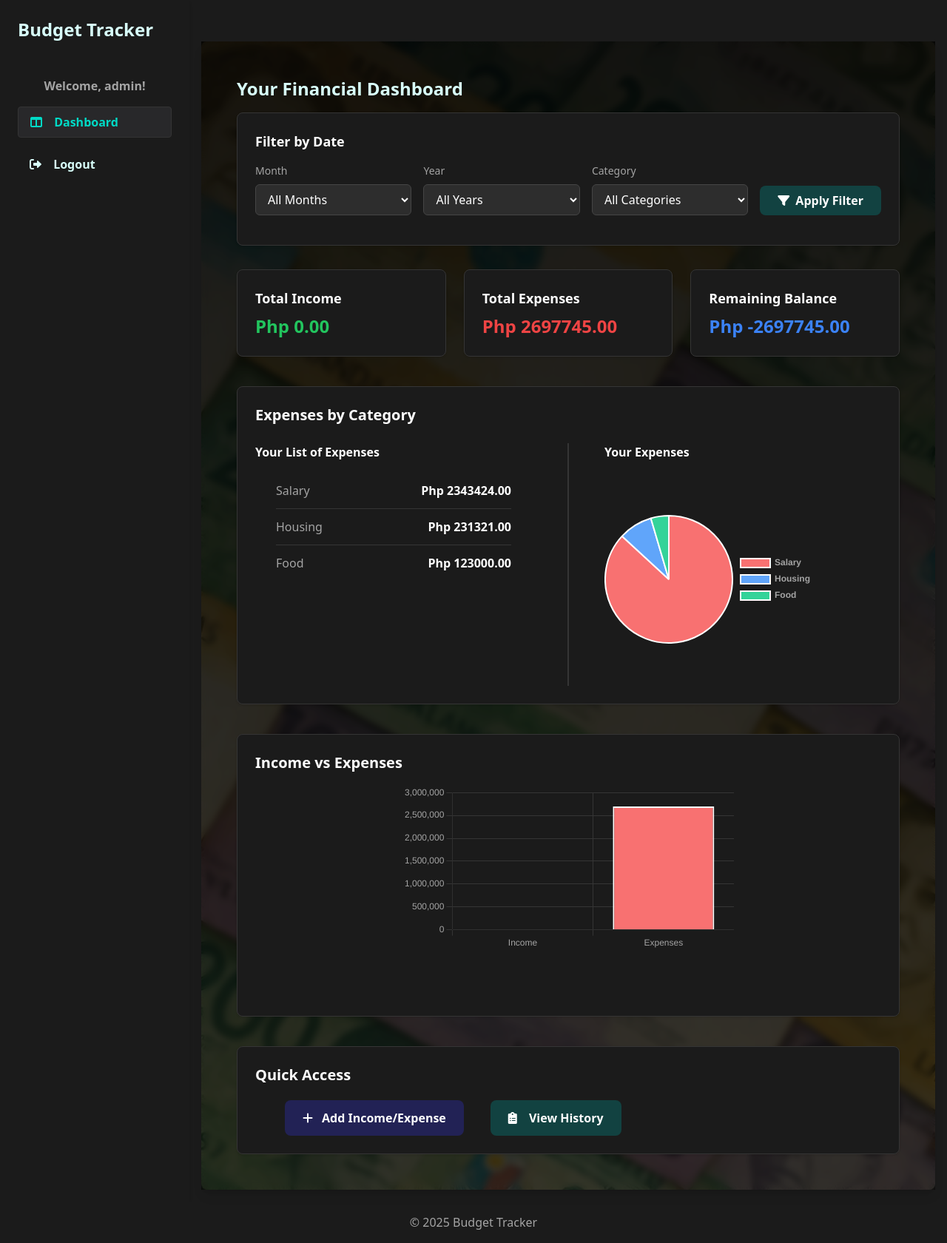
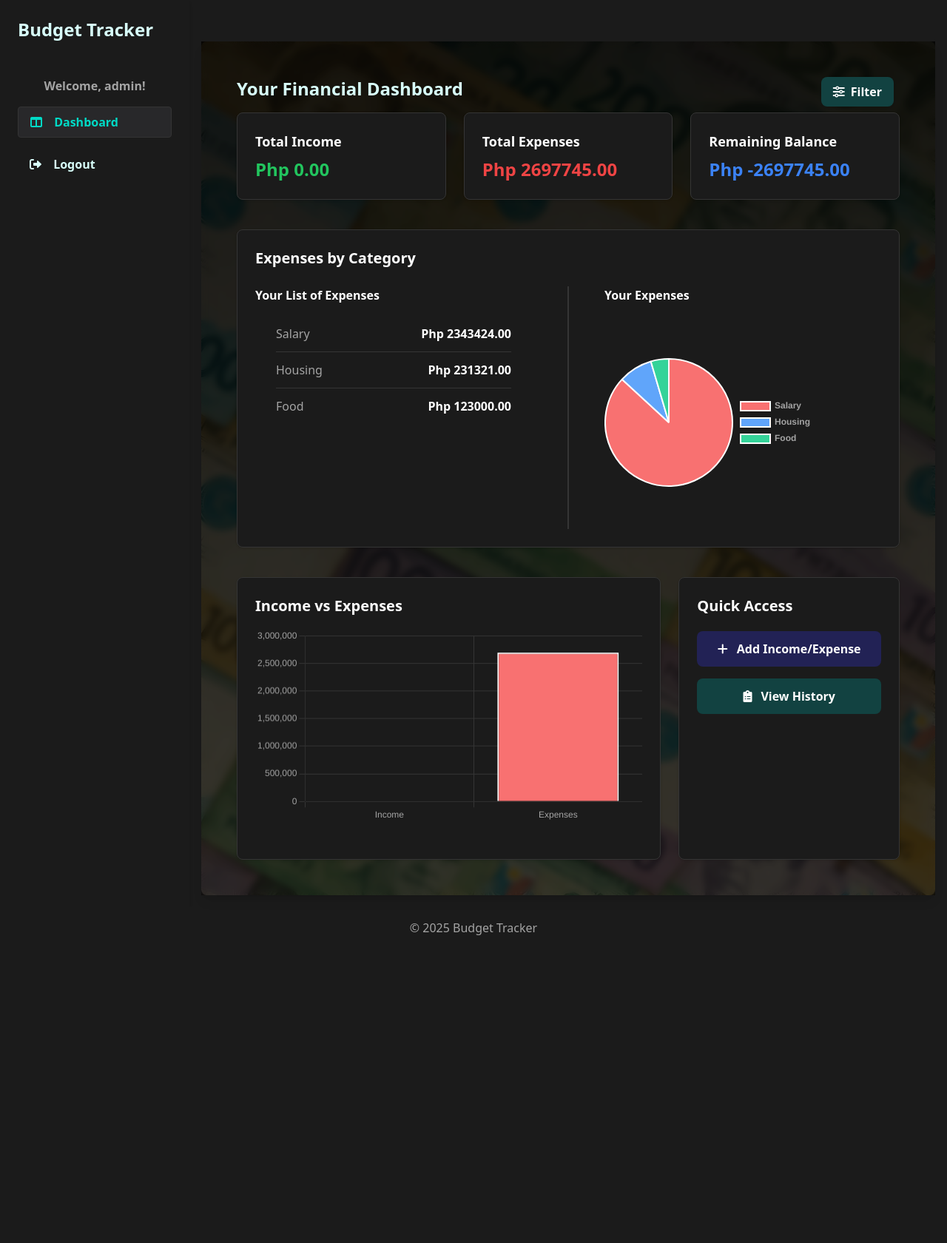
Before and after one commit to clareenz/budget_tracker, a Django app: page /dashboard/ in a window 1280 px wide. Shown: the whole page at 74% size. After the commit the page ends 1264 px from the top, so only its background shows below. Run offline with Django 5.2, Linux system fonts and the light colour scheme; a user stored in the database is signed in; data comes from the database, SQL or seed files in the repository; both versions use the stored data as it was after the commit; some libraries are stand-ins or nearby versions.

Commit message:
Main design done
All UI are done

```diff
--- a/budget_app/templates/budget_app/base.html
+++ b/budget_app/templates/budget_app/base.html
@@ -70,7 +70,7 @@
 
     <!-- Page Content -->
     <div class="flex-1 p-4 mt-10">
-      <div class="main-container rounded-lg shadow-lg p-8 min-h-[calc(100vh-8rem)] bg-cover bg-center bg-no-repeat"
+      <div class="main-container relative rounded-lg shadow-lg p-8 min-h-[calc(100vh-8rem)] bg-cover bg-center bg-no-repeat"
            style="background-image: url('{% static 'images/peso.png' %}');">
         <!-- Gradient Overlay -->
         <div class="absolute inset-0 bg-gradient-to-b from-black/60 to-transparent"></div>
--- a/budget_app/templates/budget_app/dashboard.html
+++ b/budget_app/templates/budget_app/dashboard.html
@@ -4,17 +4,27 @@
 {% extends 'budget_app/base.html' %}
 
 {% block content %}
-<div class="max-w-7xl mx-auto px-4 py-4">
+<div class="relative max-w-7xl mx-auto px-4 py-4">
 
     <h2 class="text-2xl text-[#d8fffb] font-bold mb-4">Your Financial Dashboard</h2>
 
-    <!-- Date Filter Form -->
-    <div class="bg-[#1b1b1b] border border-[#353535] shadow rounded-lg p-6 mb-8">
+    <!-- Toggle Button -->
+    <div class="absolute top-4 right-6 z-50">
+        <button id="toggleFilterBtn"
+            class="bg-[#124241] hover:bg-[#00dac6] text-white font-semibold py-2 px-4 rounded-lg shadow">
+            <i class="fas fa-sliders-h mr-2"></i>Filter
+        </button>
+    </div>
+
+    <!-- Floating Filter Panel -->
+    <div id="filterPanel"
+        class="hidden absolute top-20 right-6 z-50 w-full max-w-sm bg-[#1b1b1b] border border-[#353535] shadow-lg rounded-lg p-6">
         <h4 class="text-lg text-[#ffffff] font-semibold mb-4">Filter by Date</h4>
-        <form method="GET" action="{% url 'dashboard' %}" class="flex flex-col md:flex-row gap-4 items-end">
-            <div class="flex-1">
+        <form method="GET" action="{% url 'dashboard' %}" class="flex flex-col gap-4">
+            <!-- Month -->
+            <div>
                 <label for="month" class="block text-[#a4a4a4] text-sm font-medium mb-2">Month</label>
-                <select id="month" name="month" class="bg-[#2d2d2d] text-[#ffffff] border border-[#454545] rounded-md py-2 px-3 w-full focus:outline-none focus:ring-2 focus:ring-blue-500">
+                <select id="month" name="month" class="bg-[#2d2d2d] text-white border border-[#454545] rounded-md py-2 px-3 w-full">
                     <option value="">All Months</option>
                     <option value="1" {% if selected_month == '1' %}selected{% endif %}>January</option>
                     <option value="2" {% if selected_month == '2' %}selected{% endif %}>February</option>
@@ -30,56 +40,39 @@
                     <option value="12" {% if selected_month == '12' %}selected{% endif %}>December</option>
                 </select>
             </div>
-            <div class="flex-1">
+            <!-- Year -->
+            <div>
                 <label for="year" class="block text-[#a4a4a4] text-sm font-medium mb-2">Year</label>
-                <select id="year" name="year" class="bg-[#2d2d2d] text-[#ffffff] border border-[#454545] rounded-md py-2 px-3 w-full focus:outline-none focus:ring-2 focus:ring-blue-500">
+                <select id="year" name="year" class="bg-[#2d2d2d] text-white border border-[#454545] rounded-md py-2 px-3 w-full">
                     <option value="">All Years</option>
                     {% for year_option in available_years %}
                         <option value="{{ year_option }}" {% if selected_year == year_option %}selected{% endif %}>{{ year_option }}</option>
                     {% endfor %}
                 </select>
             </div>
-            <div class="flex-1">
+            <!-- Category -->
+            <div>
                 <label for="category" class="block text-[#a4a4a4] text-sm font-medium mb-2">Category</label>
-                <select id="category" name="category" class="bg-[#2d2d2d] text-[#ffffff] border border-[#454545] rounded-md py-2 px-3 w-full focus:outline-none focus:ring-2 focus:ring-blue-500">
+                <select id="category" name="category" class="bg-[#2d2d2d] text-white border border-[#454545] rounded-md py-2 px-3 w-full">
                     <option value="">All Categories</option>
                     {% for category in all_categories %}
                         <option value="{{ category }}" {% if selected_category == category %}selected{% endif %}>{{ category }}</option>
                     {% endfor %}
                 </select>
             </div>
-            <div class="flex-none">
-                <button type="submit" class="bg-[#124241] hover:bg-[#00dac6] hover:text-[#113e43] text-white font-semibold py-2 px-6 rounded-lg">
-                    <i class="fas fa-filter mr-2"></i>Apply Filter
+            <!-- Buttons -->
+            <div class="flex justify-between">
+                <button type="submit" class="bg-[#124241] hover:bg-[#00dac6] hover:text-[#113e43] text-white font-semibold py-2 px-4 rounded-lg">
+                    <i class="fas fa-filter mr-2"></i>Filter
                 </button>
+                {% if is_filtered %}
+                <a href="{% url 'dashboard' %}" class="bg-[#333333] hover:bg-[#444444] text-[#a4a4a4] font-semibold py-2 px-4 rounded-lg">
+                    <i class="fas fa-times mr-2"></i>Clear
+                </a>
+                {% endif %}
             </div>
-            {% if is_filtered %}
-            <div class="flex-none">
-                <a href="{% url 'dashboard' %}" class="bg-[#333333] hover:bg-[#444444] text-[#a4a4a4] font-semibold py-2 px-6 rounded-lg inline-block">
-                    <i class="fas fa-times mr-2"></i>Clear Filters
-                </a>
-            </div>
-            {% endif %}
         </form>
     </div>
-
-    {% if is_filtered %}
-    <div class="bg-[#222255] text-white px-4 py-3 rounded-lg mb-8 flex justify-between items-center">
-        <div>
-            <span class="font-semibold">Active Filters:</span>
-            {% if selected_month %}
-                <span class="ml-2 bg-blue-600 text-white text-sm py-1 px-3 rounded-full">Month: {{ selected_month_name }}</span>
-            {% endif %}
-            {% if selected_year %}
-                <span class="ml-2 bg-blue-600 text-white text-sm py-1 px-3 rounded-full">Year: {{ selected_year }}</span>
-            {% endif %}
-            {% if selected_category %}
-                <span class="ml-2 bg-blue-600 text-white text-sm py-1 px-3 rounded-full">Category: {{ selected_category }}</span>
-            {% endif %}
-        </div>
-        <a href="{% url 'dashboard' %}" class="text-sm underline">Reset</a>
-    </div>
-    {% endif %}
 
     <!-- Cards Section -->
     <div class="grid grid-cols-1 md:grid-cols-3 gap-6">
@@ -144,28 +137,30 @@
         </div>
     </div>
 
+    <div class="mt-10 flex flex-col lg:flex-row gap-6">
         <!-- Bar Chart -->
-    <div class="mt-10 bg-[#1b1b1b] border border-[#353535] shadow rounded-lg p-6">
+        <div class="flex-1 bg-[#1b1b1b] border border-[#353535] shadow rounded-lg p-6">
             <h4 class="text-xl text-[#ffffff] font-semibold mb-4">
                 {% if is_filtered %}Filtered{% endif %} Income vs Expenses
             </h4>
-        <div class="w-full h-72 max-w-md mx-auto">
+            <div class="w-full h-72">
                 <canvas id="incomeExpenseChart"></canvas>
             </div>
         </div>
 
         <!-- Quick Access -->
-    <div class="mt-10 bg-[#1b1b1b] border border-[#353535] shadow rounded-lg p-6">
+        <div class="w-full lg:w-1/3 bg-[#1b1b1b] border border-[#353535] shadow rounded-lg p-6">
             <h4 class="text-xl text-[#ffffff] font-semibold mb-4">Quick Access</h4>
-        <div class="flex flex-col md:flex-row gap-4 mt-5 mx-auto md:pl-10 space-y-3 md:space-y-0 md:space-x-5">
-            <a href="{% url 'add_entry' %}" class="inline-block text-center w-full md:w-auto bg-[#222255] hover:bg-[#60a5fa] hover:text-[#222255] text-white font-semibold py-3 px-6 rounded-lg flex items-center justify-center">
+            <div class="flex flex-col md:flex-row lg:flex-col gap-4 mt-5">
+                <a href="{% url 'add_entry' %}" class="inline-block text-center bg-[#222255] hover:bg-[#60a5fa] hover:text-[#222255] text-white font-semibold py-3 px-6 rounded-lg flex items-center justify-center">
                     <i class="fas fa-plus mr-3"></i>
                     Add Income/Expense
                 </a>
-            <a href="{% url 'history' %}" class="inline-block text-center w-full md:w-auto bg-[#124241] hover:bg-[#00dac6] hover:text-[#113e43] text-white font-semibold py-3 px-6 rounded-lg">
+                <a href="{% url 'history' %}" class="inline-block text-center bg-[#124241] hover:bg-[#00dac6] hover:text-[#113e43] text-white font-semibold py-3 px-6 rounded-lg flex items-center justify-center">
                     <i class="fa-solid fa-clipboard-list mr-3"></i>
                     View History
                 </a>
+            </div>
         </div>
     </div>
 
@@ -265,4 +260,21 @@
         }
     });
 </script>
+
+<script>
+    const toggleBtn = document.getElementById('toggleFilterBtn');
+    const filterPanel = document.getElementById('filterPanel');
+
+    toggleBtn.addEventListener('click', () => {
+        filterPanel.classList.toggle('hidden');
+    });
+
+    // Optional: hide panel when clicking outside
+    document.addEventListener('click', (e) => {
+        if (!filterPanel.contains(e.target) && !toggleBtn.contains(e.target)) {
+            filterPanel.classList.add('hidden');
+        }
+    });
+</script>
+
 {% endblock %}
```
Also changed, not shown: budget_app/forms.py (+34 -4 lines), budget_app/static/style.css (+110 -0 lines), budget_app/templates/budget_app/add_entry.html (+10 -10 lines), budget_app/templates/budget_app/history.html (+12 -12 lines), budget_app/templates/budget_app/update_entry.html (+5 -5 lines), db.sqlite3. Lines whose indentation alone changed are shown as unchanged.
